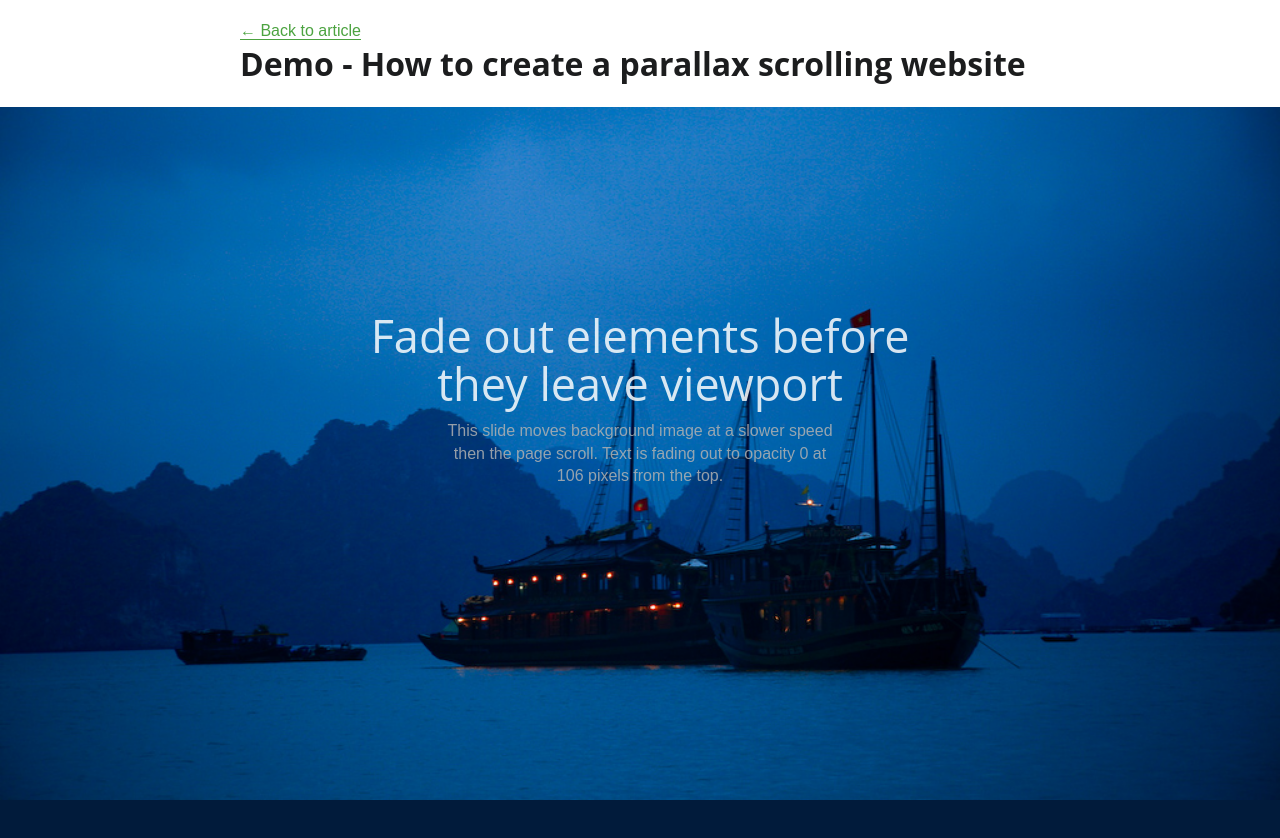
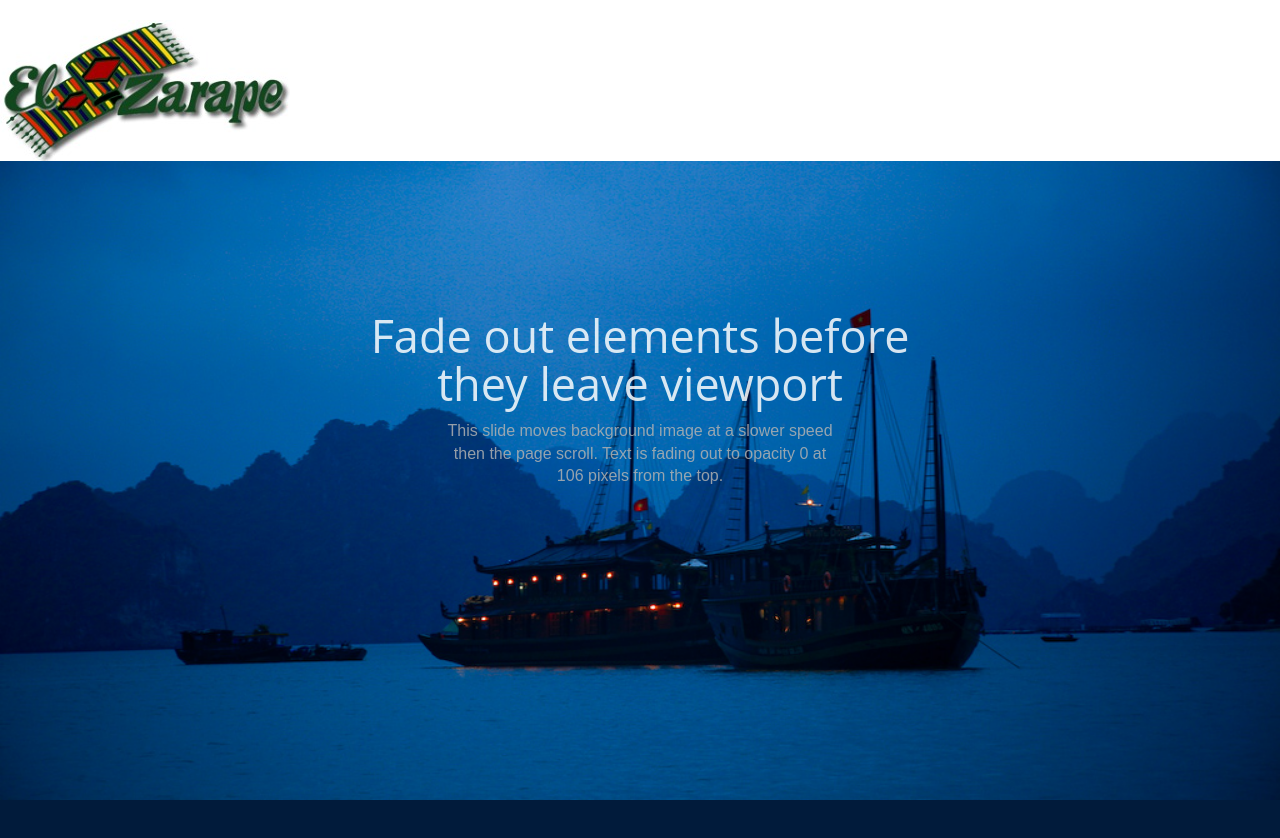
Before and after one commit to JustinBeuck/el-zarape, a plain HTML site: page index.html in a window 1280 px wide. Shown: the top 838 px of the page. Drawn offline with nearby package versions, Linux system fonts and the light colour scheme.

Commit message:
added logo

```diff
--- a/index.html
+++ b/index.html
@@ -58,12 +58,8 @@
         <![endif]-->
 
        	<header class="entry-header">
-        	<div class="inner">
-				<nav class="back-link">
-					<span class="nav-previous"><a href="http://ihatetomatoes.net/how-to-create-a-parallax-scrolling-website/" rel="prev"><span class="meta-nav">&larr;</span> Back to article</a></span>
-				</nav><!-- .nav-single -->
-
-				<h1 class="entry-title">Demo - How to create a parallax scrolling website</h1>
+        	<div class="title">
+				<img src="./img/logo.jpg">
 			</div>
 		</header>
 
@@ -133,8 +129,7 @@
 		    	<div class="bcg bcg3" data-300-bottom="opacity: 0;" data-100-bottom="opacity: 1;" data-anchor-target="#slide-5">
 			    	<div class="hsContainer">
 				    	<div class="hsContent" data-100-bottom="opacity: 0;" data-bottom="opacity: 1;" data-anchor-target="#slide-5">
-				    		<h2>The End</h2>
-				    		<p>Not enough parallax goodness? Let me know in the comments or hit me up at <a href="https://www.twitter.com/ihatetomatoes" target="_blank">@ihatetomatoes</a>.</p>
+
 			    		</div>
 			    	</div>
 		    	</div>
```
Also changed, not shown: css/main.css (+0 -39 lines), img/logo.jpg (added), img/logo.png (added).
